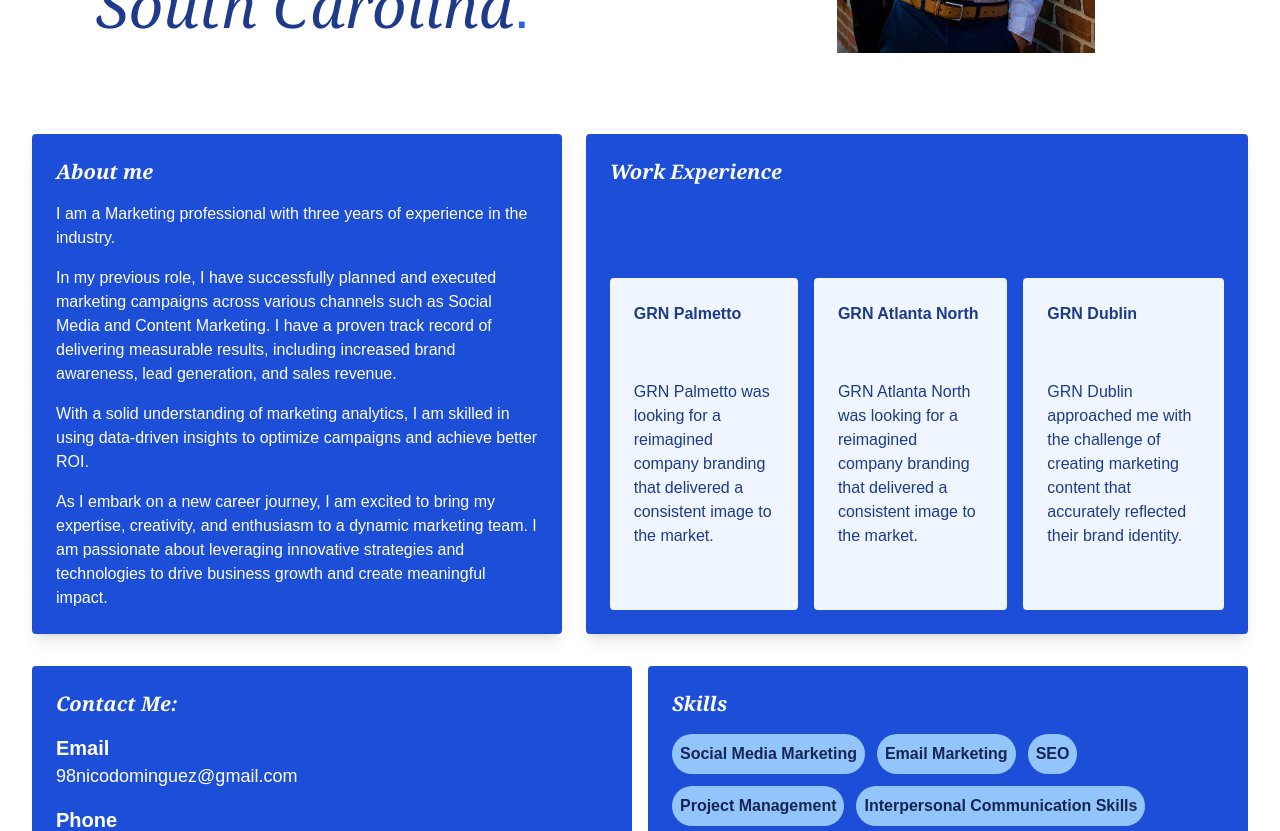
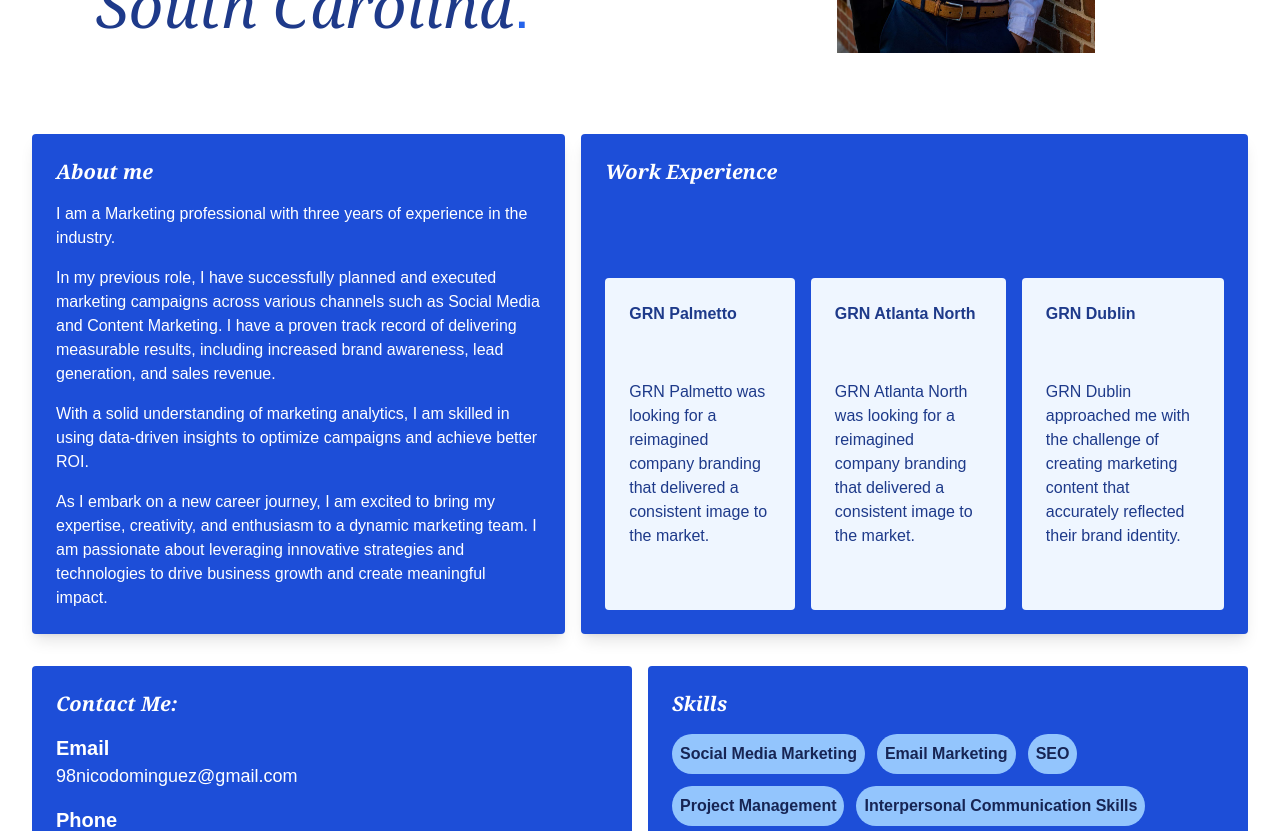
Before and after one commit to Nico-Dominguez/Nico-Dominguez-Porfolio, a React (Vite) app: page / in a window 1280 px wide. Shown: the part 520-1351 px from the top of the page. Built offline with nearby package versions, Linux system fonts and the light colour scheme.

Commit message:
fixed the gap

```diff
--- a/src/App.jsx
+++ b/src/App.jsx
@@ -28,7 +28,7 @@
                 element={
                   <>
                     <Hero />
-                    <div className="flex flex-col xl:flex-row gap-6">
+                    <div className="flex flex-col xl:flex-row gap-4">
                       <About />
                       <Projects />
                     </div>
```
